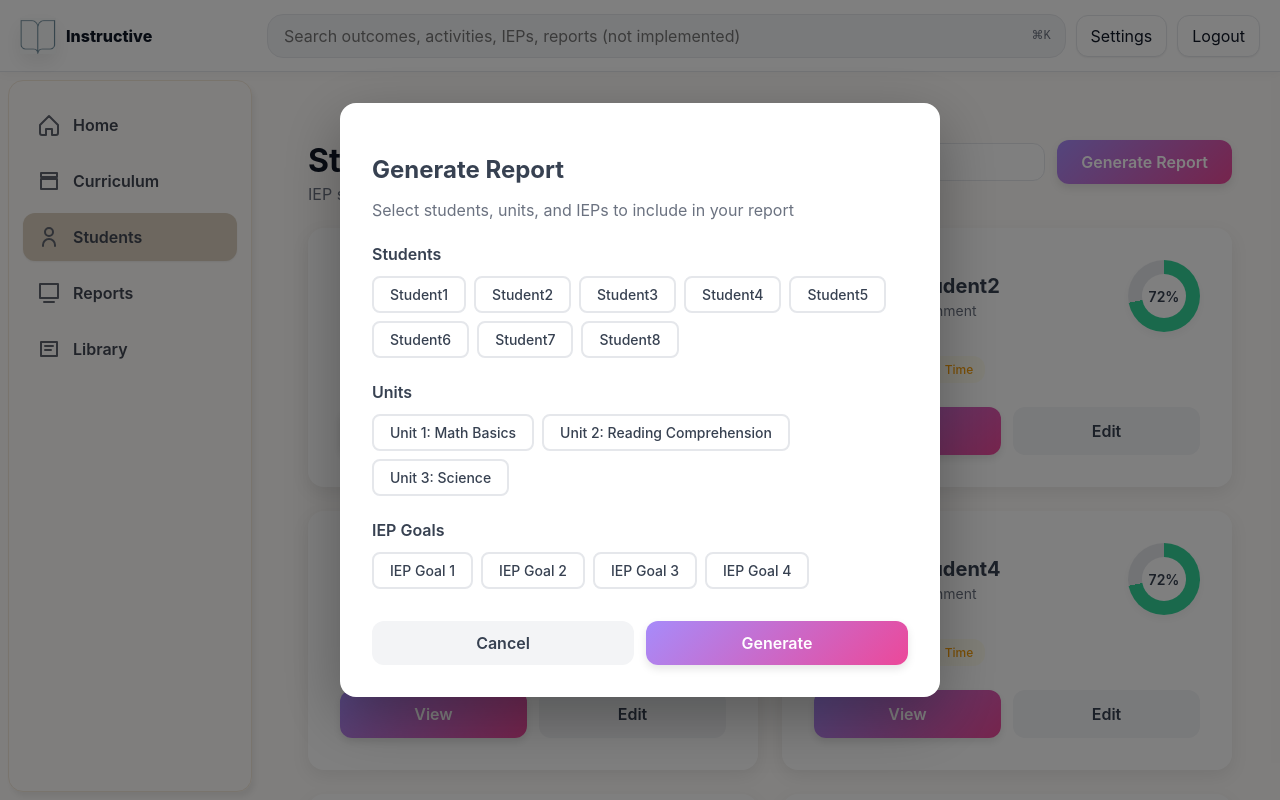
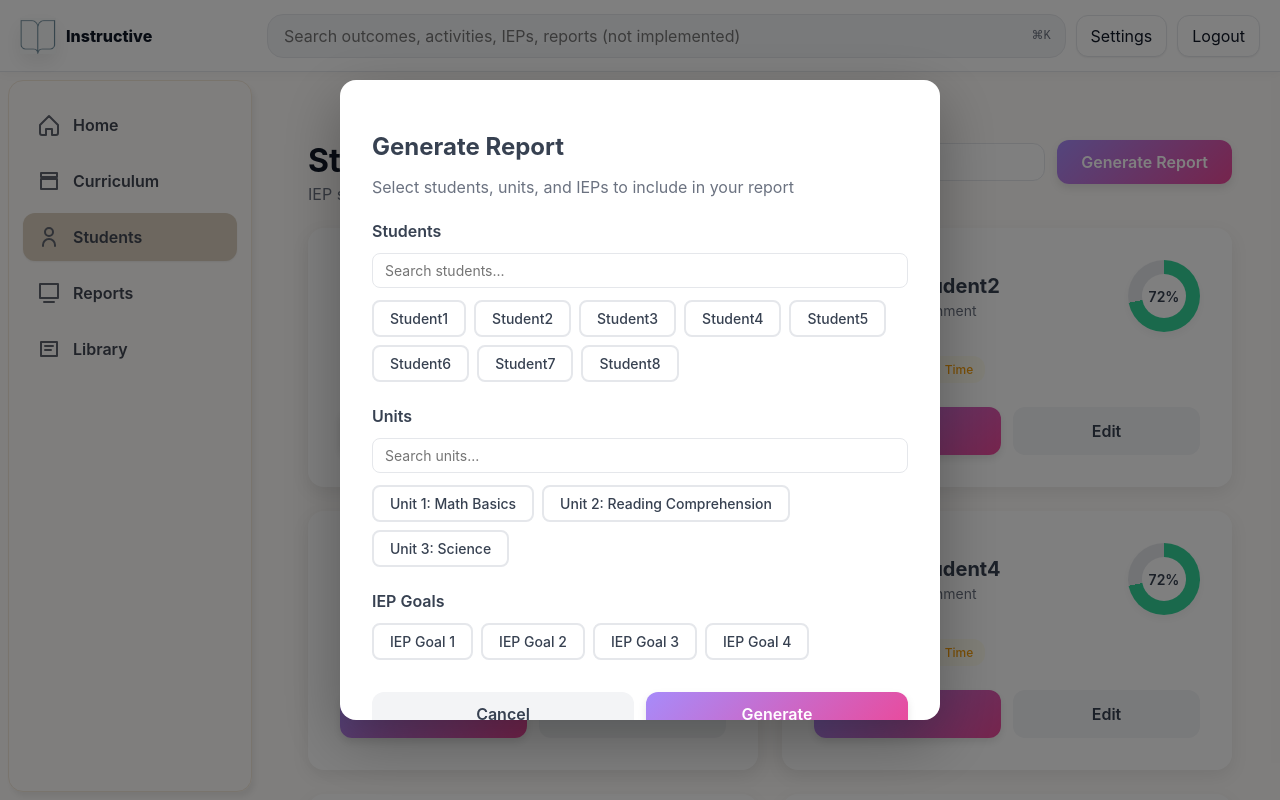
Before and after one commit to logie87/objectObject, a React (Vite) app in the folder frontend/: page /app/students in a window 1280 px wide. Both pictures are taken after typing "Sample" into the empty fields and a click on the button "Generate Report". Built offline with nearby package versions, Linux system fonts and the light colour scheme; no server answers.

Commit message:
changes to student page

```diff
--- a/frontend/src/pages/StudentsPage.tsx
+++ b/frontend/src/pages/StudentsPage.tsx
@@ -1,6 +1,6 @@
 import React from "react";
 
-// Color constants Edit
+// Color constants
 const COLORS = {
   readingBadgeBg: "rgba(251, 191, 191, 0.15)",
   readingBadgeText: "#ef4444",
@@ -67,7 +67,7 @@ function StudentCard({ student }: { student: typeof students[0] }) {
       style={{
         padding: 32,
         borderRadius: 16,
-        backgroundColor: "white", // changed to white
+        backgroundColor: "white",
         boxShadow: COLORS.cardShadow,
         display: "flex",
         flexDirection: "column",
@@ -90,7 +90,6 @@ function StudentCard({ student }: { student: typeof students[0] }) {
         >
           <Icons.Person />
         </div>
-
         <div style={{ flex: 1 }}>
           <div style={{ fontWeight: 700, fontSize: 20, color: COLORS.mainText }}>
             {student.name}
@@ -99,7 +98,6 @@ function StudentCard({ student }: { student: typeof students[0] }) {
             Alignment
           </div>
         </div>
-
         <div
           style={{
             width: 72,
@@ -133,7 +131,6 @@ function StudentCard({ student }: { student: typeof students[0] }) {
           </div>
         </div>
       </div>
-
       {/* Badges */}
       <div style={{ display: "flex", gap: 12, flexWrap: "wrap" }}>
         {student.badges.map((b) => {
@@ -142,7 +139,6 @@ function StudentCard({ student }: { student: typeof students[0] }) {
             b === "Reading" ? COLORS.readingBadgeBg : COLORS.timeBadgeBg;
           const badgeText =
             b === "Reading" ? COLORS.readingBadgeText : COLORS.timeBadgeText;
-
           return (
             <span
               key={b}
@@ -164,7 +160,6 @@ function StudentCard({ student }: { student: typeof students[0] }) {
           );
         })}
       </div>
-
       {/* Action Buttons */}
       <div style={{ display: "flex", gap: 12 }}>
         <button
@@ -184,7 +179,6 @@ function StudentCard({ student }: { student: typeof students[0] }) {
         >
           View
         </button>
-
         <button
           style={{
             flex: 1,
@@ -231,6 +225,9 @@ export default function StudentsPage() {
   const [selectedStudents, setSelectedStudents] = React.useState<string[]>([]);
   const [selectedUnits, setSelectedUnits] = React.useState<string[]>([]);
   const [selectedIEPs, setSelectedIEPs] = React.useState<string[]>([]);
+  const [isGenerating, setIsGenerating] = React.useState(false);
+  const [studentSearch, setStudentSearch] = React.useState("");
+  const [unitSearch, setUnitSearch] = React.useState("");
 
   const toggleSelection = (
     item: string,
@@ -243,6 +240,31 @@ export default function StudentsPage() {
       setter([...list, item]);
     }
   };
+
+  const handleGenerate = () => {
+    // Clear IEP goals
+    setSelectedIEPs([]);
+    // Set generating state
+    setIsGenerating(true);
+    console.log({
+      students: selectedStudents,
+      units: selectedUnits,
+    });
+    // Simulate async operation
+    setTimeout(() => {
+      setIsGenerating(false);
+      setShowModal(false);
+      alert("Report generation complete! Your report is ready.");
+    }, 3000);
+  };
+
+  const filteredStudents = students.filter((s) =>
+    s.name.toLowerCase().includes(studentSearch.toLowerCase())
+  );
+
+  const filteredUnits = units.filter((u) =>
+    u.toLowerCase().includes(unitSearch.toLowerCase())
+  );
 
   return (
     <div style={{ padding: 24, width: "100%" }}>
@@ -262,7 +284,6 @@ export default function StudentsPage() {
             IEP snapshots • Top gaps • One-click view/edit
           </div>
         </div>
-
         <div style={{ display: "flex", gap: 12, alignItems: "center" }}>
           <input
             type="text"
@@ -275,7 +296,6 @@ export default function StudentsPage() {
               minWidth: 240,
             }}
           />
-
           <button
             onClick={() => setShowModal(true)}
             style={{
@@ -295,7 +315,6 @@ export default function StudentsPage() {
           </button>
         </div>
       </div>
-
       {/* Student Grid */}
       <div
         style={{
@@ -308,7 +327,6 @@ export default function StudentsPage() {
           <StudentCard key={student.name} student={student} />
         ))}
       </div>
-
       {/* Report Modal */}
       {showModal && (
         <div
@@ -346,6 +364,47 @@ export default function StudentsPage() {
               Select students, units, and IEPs to include in your report
             </p>
 
+            {isGenerating ? (
+              <div
+                style={{
+                  textAlign: "center",
+                  padding: "60px 20px",
+                }}
+              >
+                <div
+                  style={{
+                    width: 48,
+                    height: 48,
+                    border: "4px solid #f3f4f6",
+                    borderTopColor: COLORS.buttonGradientEnd,
+                    borderRadius: "50%",
+                    margin: "0 auto 20px",
+                    animation: "spin 1s linear infinite",
+                  }}
+                />
+                <h3
+                  style={{
+                    fontSize: 18,
+                    fontWeight: 600,
+                    color: COLORS.mainText,
+                    marginBottom: 8,
+                  }}
+                >
+                  Generating Your Report
+                </h3>
+                <p style={{ color: COLORS.mutedText, fontSize: 14 }}>
+                  This will take a few minutes. We'll let you know when it's done.
+                </p>
+                <style>
+                  {`
+                    @keyframes spin {
+                      to { transform: rotate(360deg); }
+                    }
+                  `}
+                </style>
+              </div>
+            ) : (
+              <>
                 {/* Students Section */}
                 <div style={{ marginBottom: 24 }}>
                   <h3
@@ -358,8 +417,23 @@ export default function StudentsPage() {
                   >
                     Students
                   </h3>
+                  <input
+                    type="text"
+                    placeholder="Search students..."
+                    value={studentSearch}
+                    onChange={(e) => setStudentSearch(e.target.value)}
+                    style={{
+                      width: "100%",
+                      padding: "8px 12px",
+                      borderRadius: 8,
+                      border: "1px solid #e5e7eb",
+                      outline: "none",
+                      marginBottom: 12,
+                      fontSize: 14,
+                    }}
+                  />
                   <div style={{ display: "flex", flexWrap: "wrap", gap: 8 }}>
-                {students.map((student) => (
+                    {filteredStudents.map((student) => (
                       <button
                         key={student.name}
                         onClick={() =>
@@ -391,7 +465,6 @@ export default function StudentsPage() {
                     ))}
                   </div>
                 </div>
-
                 {/* Units Section */}
                 <div style={{ marginBottom: 24 }}>
                   <h3
@@ -404,8 +477,23 @@ export default function StudentsPage() {
                   >
                     Units
                   </h3>
+                  <input
+                    type="text"
+                    placeholder="Search units..."
+                    value={unitSearch}
+                    onChange={(e) => setUnitSearch(e.target.value)}
+                    style={{
+                      width: "100%",
+                      padding: "8px 12px",
+                      borderRadius: 8,
+                      border: "1px solid #e5e7eb",
+                      outline: "none",
+                      marginBottom: 12,
+                      fontSize: 14,
+                    }}
+                  />
                   <div style={{ display: "flex", flexWrap: "wrap", gap: 8 }}>
-                {units.map((unit) => (
+                    {filteredUnits.map((unit) => (
                       <button
                         key={unit}
                         onClick={() =>
@@ -433,7 +521,6 @@ export default function StudentsPage() {
                     ))}
                   </div>
                 </div>
-
                 {/* IEP Section */}
                 <div style={{ marginBottom: 32 }}>
                   <h3
@@ -475,7 +562,6 @@ export default function StudentsPage() {
                     ))}
                   </div>
                 </div>
-
                 {/* Action Buttons */}
                 <div style={{ display: "flex", gap: 12 }}>
                   <button
@@ -495,14 +581,7 @@ export default function StudentsPage() {
                     Cancel
                   </button>
                   <button
-                onClick={() => {
-                  console.log({
-                    students: selectedStudents,
-                    units: selectedUnits,
-                    ieps: selectedIEPs,
-                  });
-                  setShowModal(false);
-                }}
+                    onClick={handleGenerate}
                     style={{
                       flex: 1,
                       padding: "12px 0",
@@ -519,6 +598,8 @@ export default function StudentsPage() {
                     Generate
                   </button>
                 </div>
+              </>
+            )}
           </div>
         </div>
       )}
```
Lines whose indentation alone changed are shown as unchanged.
